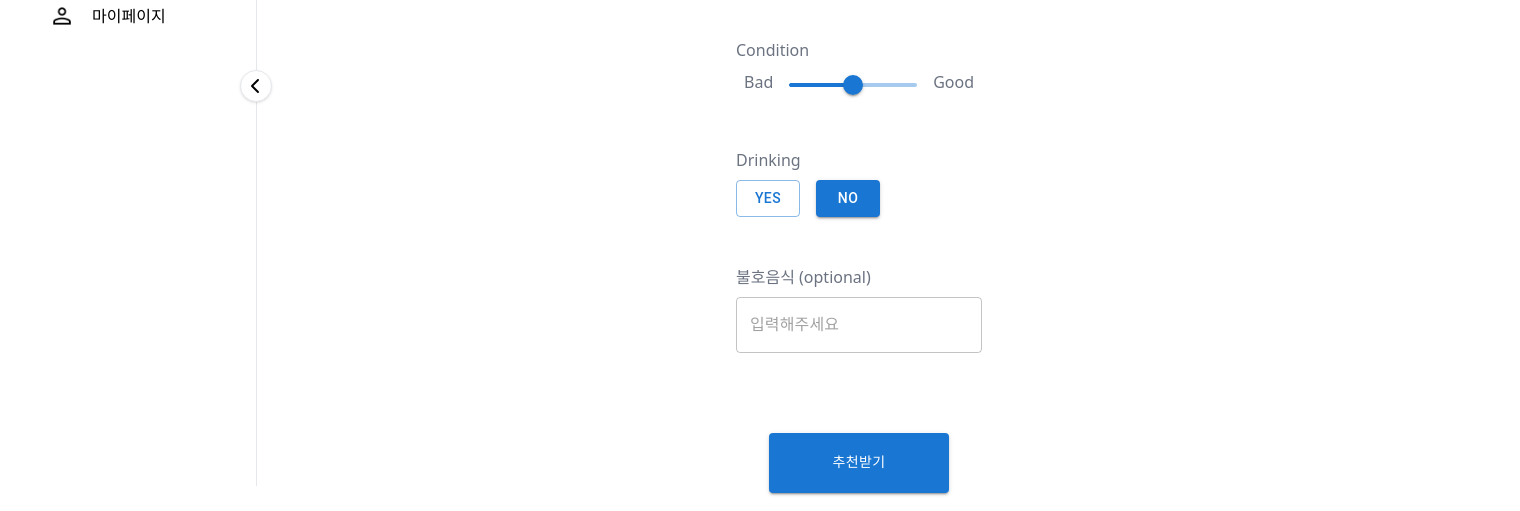
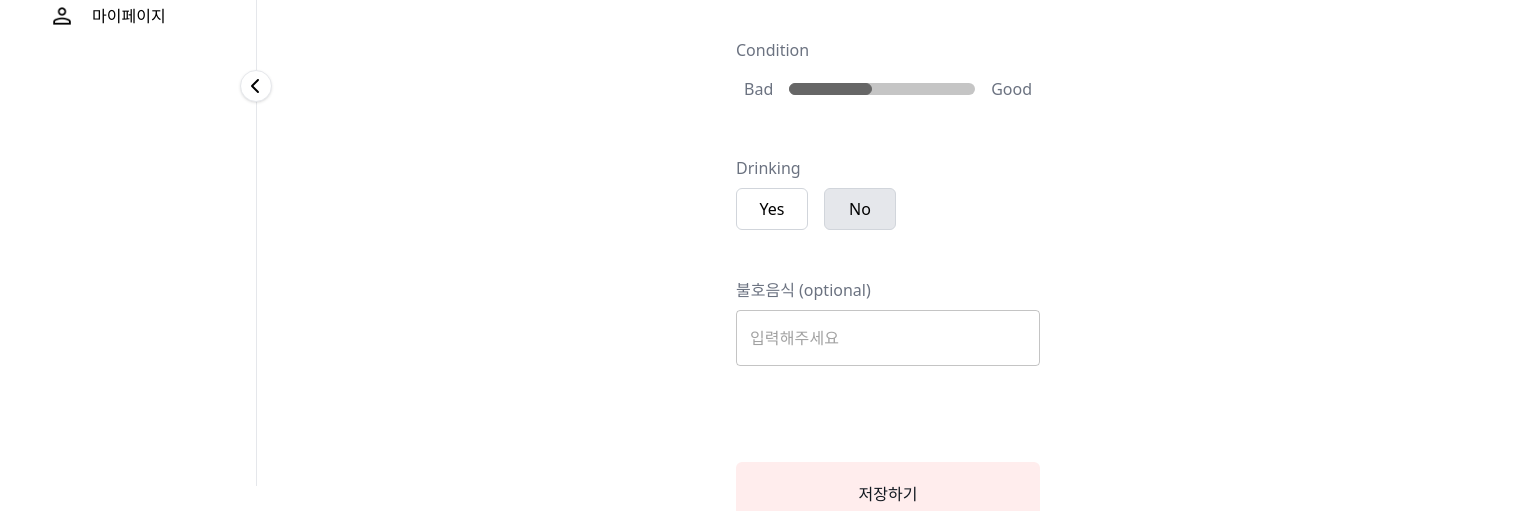
Before and after one commit to PitterPetter/PitterPetter_FE, a React (Vite) app: page /options in a window 1280 px wide. Shown: the part 314-825 px from the top of the page, 1520 px wide, since content can reach past the window. Built offline with nearby package versions, Linux system fonts and the light colour scheme; no server answers.

Commit message:
style: apply course option design to OptionsPage - PIT-383

```diff
--- a/src/pages/OptionsPage/OptionsPage.tsx
+++ b/src/pages/OptionsPage/OptionsPage.tsx
@@ -68,13 +68,35 @@ export const OptionsPage = () => {
             />
           </div>
         </div>
-
         {/* Condition */}
         <div className="flex flex-col gap-2 w-full pb-4 justify-center">
           <h1 className="text-gray-500">Condition</h1>
-          <div className="flex gap-2">
+          <div className="flex gap-2 items-center">
             <p className="text-gray-500 px-2">Bad</p>
-            <Slider defaultValue={5} aria-label="Temperature" valueLabelDisplay="auto" min={0} max={10} value={condition} onChange={(e, value) => setCondition(value as Option['user_choice']['condition'])} />
+            <Slider
+              min={1}
+              max={10}
+              step={1}
+              value={condition}
+              valueLabelDisplay="auto"
+              onChange={(e, value) =>
+                setCondition(value as Option['user_choice']['condition'])
+              }
+              sx={{
+                height: 12,
+                color: '#666',
+                '& .MuiSlider-thumb': {
+                  width: 8,
+                  height: 8,
+                  display: 'none',
+                },
+                '& .MuiSlider-mark': {
+                  height: 8,
+                  width: 1,
+                  backgroundColor: '#666',
+                },
+              }}
+            />
             <p className="text-gray-500 px-2">Good</p>
           </div>
         </div>
@@ -82,8 +104,8 @@ export const OptionsPage = () => {
         <div className="flex flex-col gap-2 w-full pb-4">
           <h1 className="text-gray-500">Drinking</h1>
           <div className="flex gap-4">
-          <Button variant={drink_intent ? "contained" : "outlined"} onClick={() => setDrinking(true)}>Yes</Button>
-          <Button variant={!drink_intent ? "contained" : "outlined"} onClick={() => setDrinking(false)}>No</Button>
+          <div className={`w-[72px] h-[42px] border border-gray-300 rounded-md cursor-pointer flex items-center justify-center bg-gray-200 ${drink_intent ? 'bg-gray-200' : 'bg-white'}`} onClick={() => setDrinking(true)}>Yes</div>
+          <div className={`w-[72px] h-[42px] border border-gray-300 rounded-md cursor-pointer flex items-center justify-center bg-gray-200 ${!drink_intent ? 'bg-gray-200' : 'bg-white'}`} onClick={() => setDrinking(false)}>No</div>
           </div>
         </div>
         {/* Food */}
@@ -92,11 +114,14 @@ export const OptionsPage = () => {
           <TextField id="outlined-basic" variant="outlined" placeholder="입력해주세요" value={food} onChange={(e) => setFood(e.target.value)} />
         </div>
         {/* Button */}
-        <div className="flex flex-col gap-4 justify-center items-center w-full pt-8">
-          {/* API 연결 후에 Post 후 /recommend로 리다이렉트 */}
-          <Button variant="contained" className="w-[180px] h-[60px] bg-blue-600" onClick={handleSubmit}>추천받기</Button>
-          <p className="text-gray-500">옵션을 비워도 추천이 가능합니다</p>
-        </div>
+        <div className="flex justify-center items-center mt-12">
+            <div className="flex justify-center items-center w-[304px] h-[64px] bg-[#FFEDED] text-[#121920] px-4 py-2 rounded-md cursor-pointer"
+            onClick={() => {
+              handleSubmit();
+            }}>
+              저장하기
+            </div>
+          </div>
       </div>
       </div>
     </LocalizationProvider>
```
